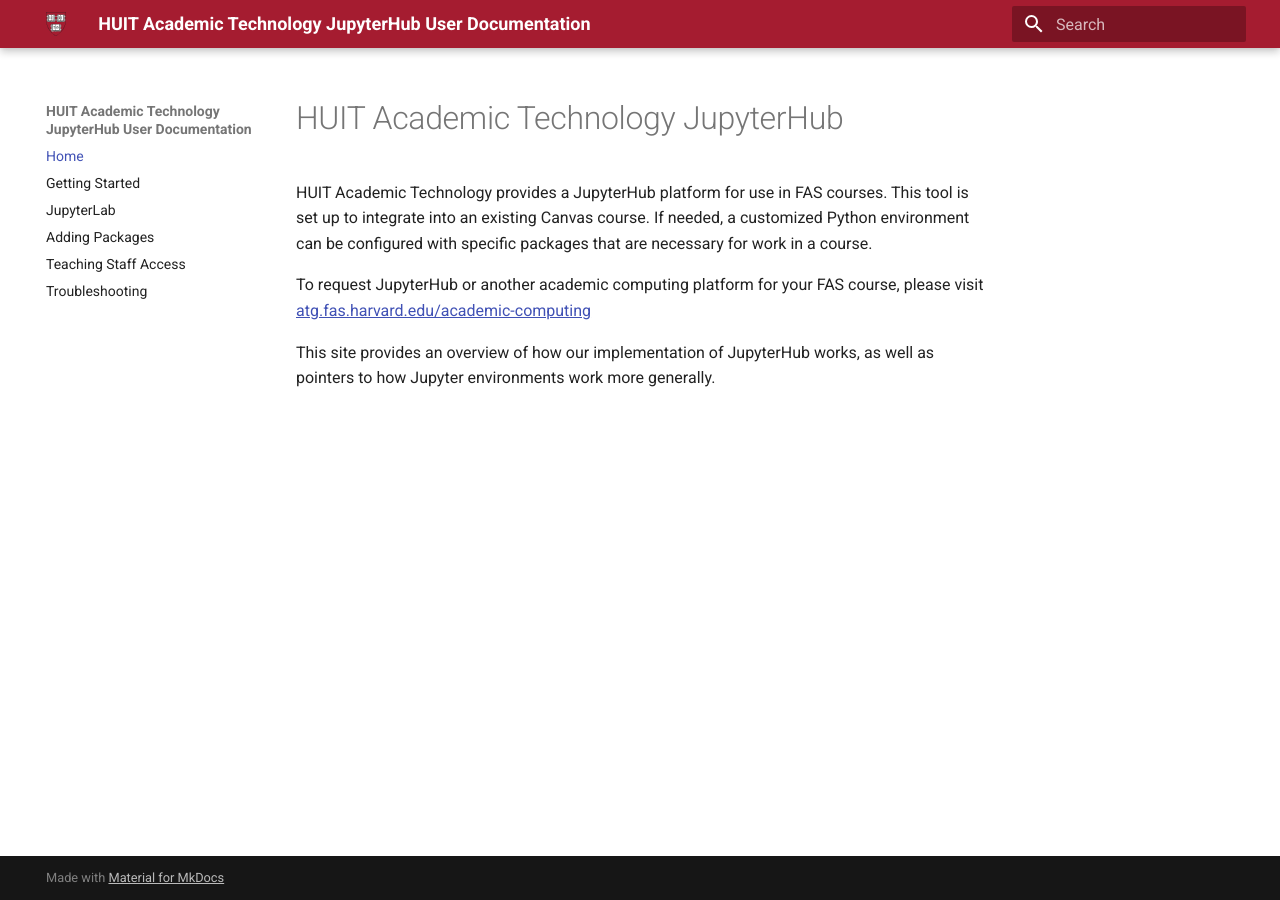
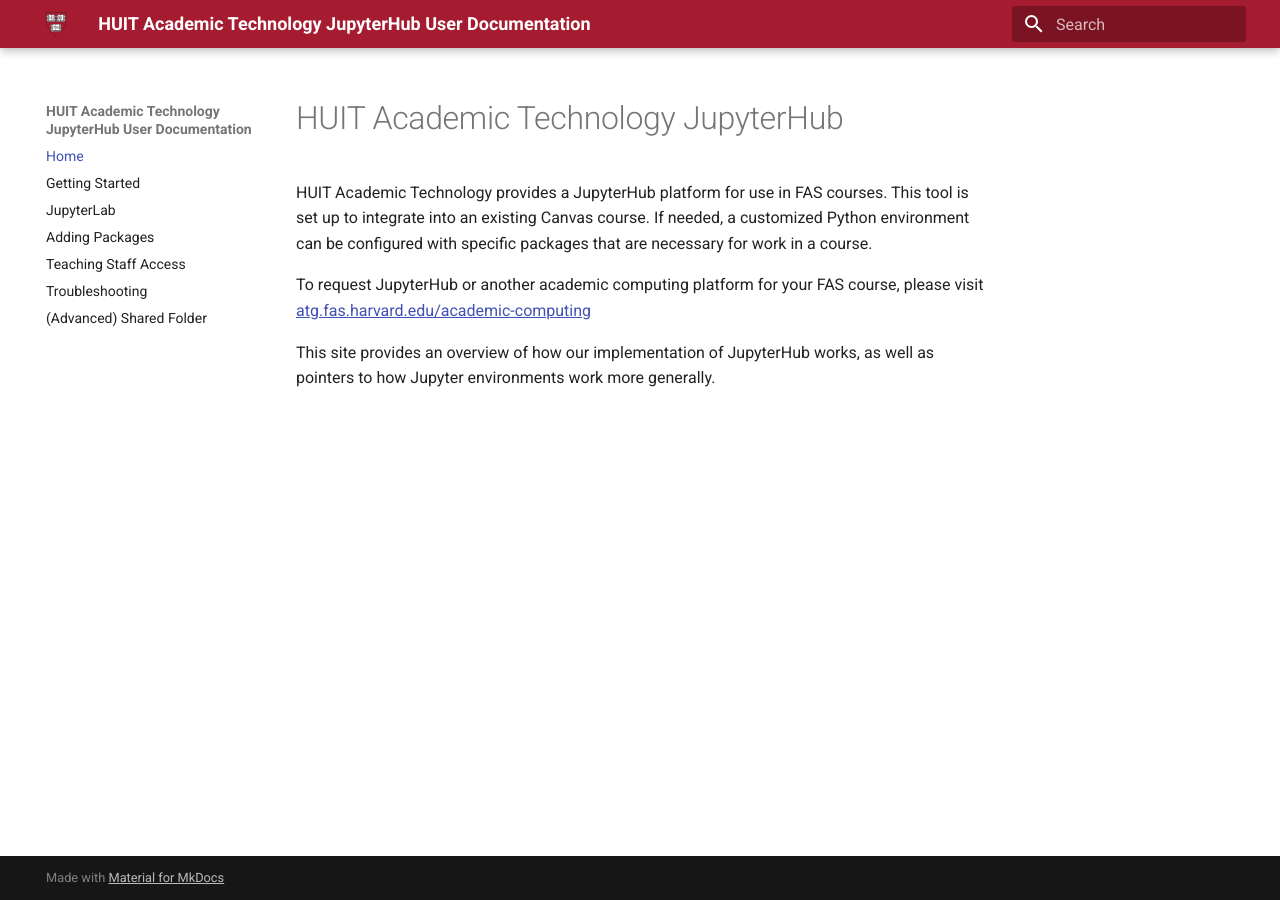
Before and after one commit to Harvard-ATG/huit-at-jupyterhub-user-docs, an MkDocs documentation site: the page built from docs/index.md, in a window 1280 px wide. Built offline with MkDocs 1.6.1 and Material for MkDocs 9.7.7, drawn with Linux system fonts in a browser that asks for light colours.

Commit message:
update nav to include new file

```diff
--- a/mkdocs.yml
+++ b/mkdocs.yml
@@ -7,6 +7,7 @@
   - Adding Packages: adding-packages.md
   - Teaching Staff Access: teaching-staff-access.md
   - Troubleshooting: troubleshooting.md
+  - (Advanced) Shared Folder: shared-folder.md
 
 theme:
   name: material
```
